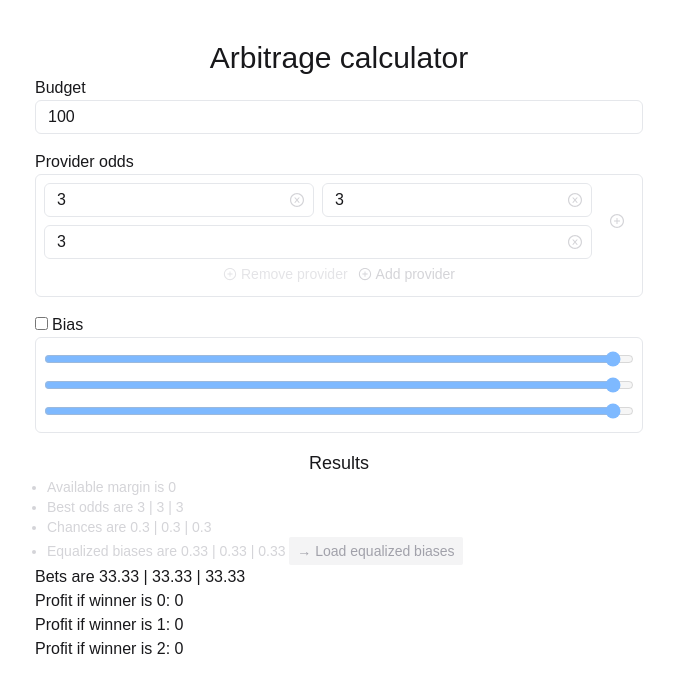
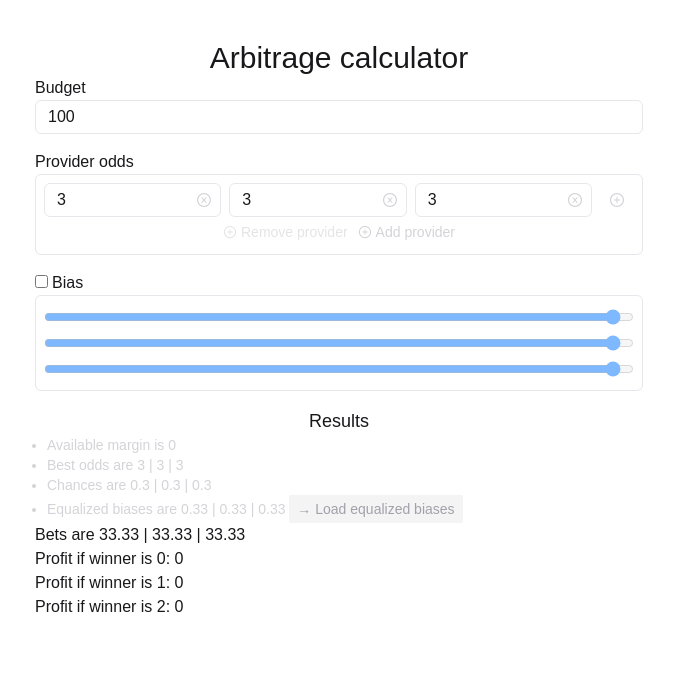
Before and after one commit to nydelic/arbitrage-calculator, a Next.js app: page / in a window 1280 px wide. Shown: the top 692 px of the page, without its empty margins (301-975 px from the left). Built offline with nearby package versions, Linux system fonts and the light colour scheme.

Commit message:
fix: improve odd table styles

```diff
--- a/src/components/arbitrage/ArbitrageOddFields.tsx
+++ b/src/components/arbitrage/ArbitrageOddFields.tsx
@@ -31,12 +31,17 @@ function ArbitrageOddFields({ providerIndex }: ArbitrageOddFieldsProps) {
   return (
     <div className="relative flex">
       <div className="overflow-hidden w-full">
-        <div className="flex flex-wrap -m-1">
+        <div
+          className="grid gap-2"
+          style={{
+            gridTemplateColumns: `repeat(${Math.min(
+              5,
+              providedOddFields.length
+            )}, 1fr)`,
+          }}
+        >
           {providedOddFields.map((providedOddField, oIndex) => (
-            <div
-              key={`${providedOddField.id}-${providerIndex}`}
-              className="m-1 flex-shrink flex-grow"
-            >
+            <div key={`${providedOddField.id}-${providerIndex}`}>
               <div className="flex flex-col">
                 <div className="relative">
                   <Input
```
